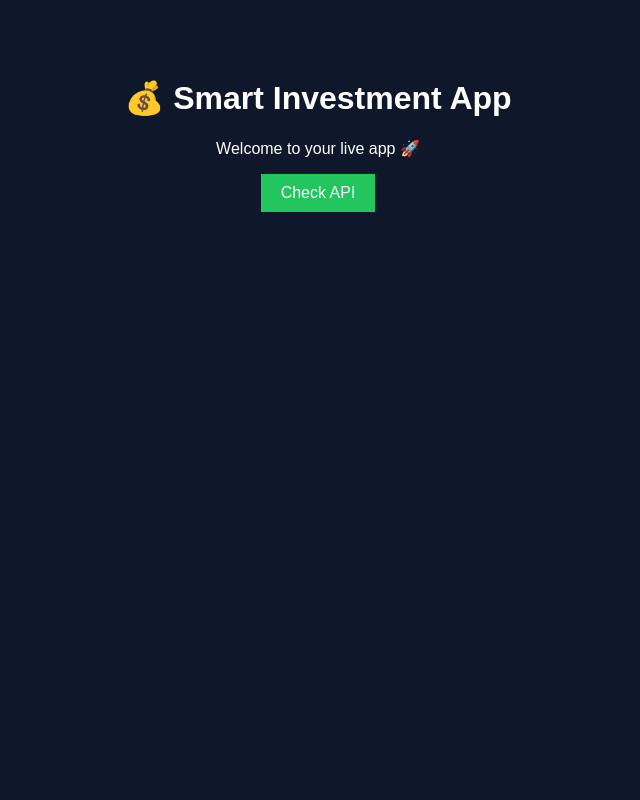
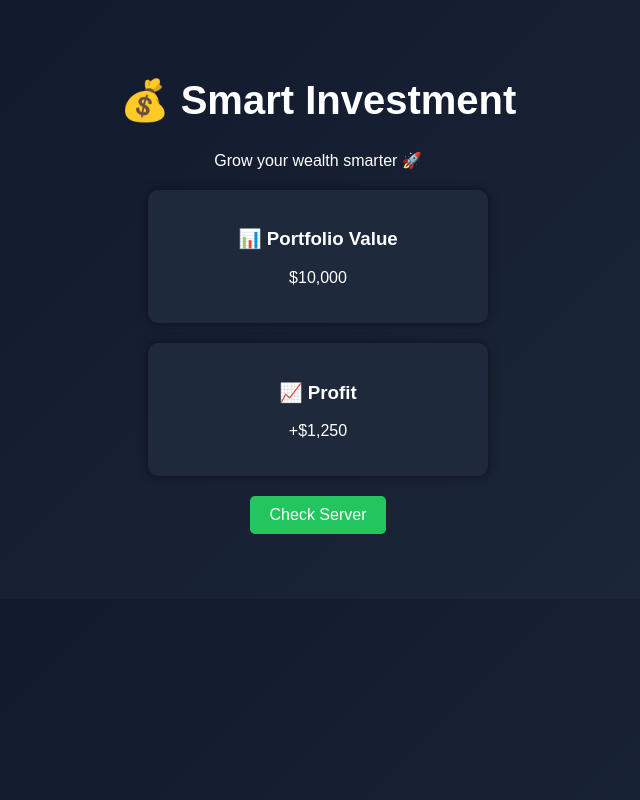
Before and after one commit to Kevin20-blip/Smartinvestment, a website: page public/index.html in a window 1280 px wide. Shown: the whole page, without its empty margins (322-962 px from the left). Drawn offline with Linux system fonts and the light colour scheme.

Commit message:
Update index.html

```diff
--- a/public/index.html
+++ b/public/index.html
@@ -2,15 +2,35 @@
 <html lang="en">
 <head>
   <meta charset="UTF-8" />
+  <meta name="viewport" content="width=device-width, initial-scale=1.0"/>
   <title>Smart Investment</title>
+
   <style>
     body {
-      font-family: Arial;
+      margin: 0;
+      font-family: Arial, sans-serif;
+      background: linear-gradient(135deg, #0f172a, #1e293b);
+      color: white;
       text-align: center;
-      background: #0f172a;
-      color: white;
-      padding: 50px;
     }
+
+    .container {
+      padding: 50px 20px;
+    }
+
+    h1 {
+      font-size: 2.5rem;
+    }
+
+    .card {
+      background: #1e293b;
+      padding: 20px;
+      margin: 20px auto;
+      border-radius: 10px;
+      max-width: 300px;
+      box-shadow: 0 0 10px rgba(0,0,0,0.5);
+    }
+
     button {
       padding: 10px 20px;
       background: #22c55e;
@@ -18,17 +38,41 @@
       color: white;
       cursor: pointer;
       font-size: 16px;
+      border-radius: 5px;
+    }
+
+    button:hover {
+      background: #16a34a;
+    }
+
+    #result {
+      margin-top: 15px;
+      font-size: 14px;
+      color: #38bdf8;
     }
   </style>
 </head>
+
 <body>
 
-  <h1>💰 Smart Investment App</h1>
-  <p>Welcome to your live app 🚀</p>
+  <div class="container">
+    <h1>💰 Smart Investment</h1>
+    <p>Grow your wealth smarter 🚀</p>
 
-  <button onclick="loadAPI()">Check API</button>
+    <div class="card">
+      <h3>📊 Portfolio Value</h3>
+      <p>$10,000</p>
+    </div>
 
-  <p id="result"></p>
+    <div class="card">
+      <h3>📈 Profit</h3>
+      <p>+$1,250</p>
+    </div>
+
+    <button onclick="loadAPI()">Check Server</button>
+
+    <p id="result"></p>
+  </div>
 
   <script>
     function loadAPI() {
```
